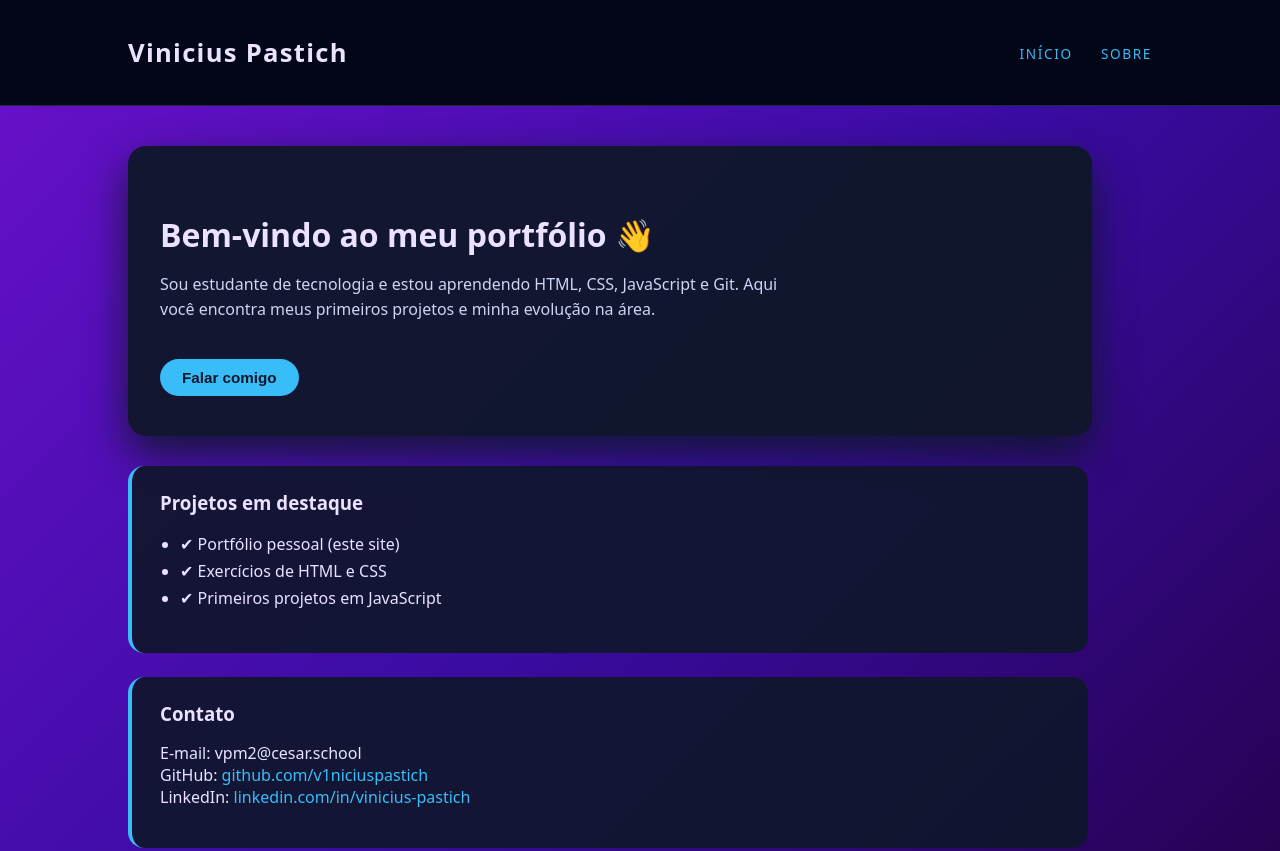
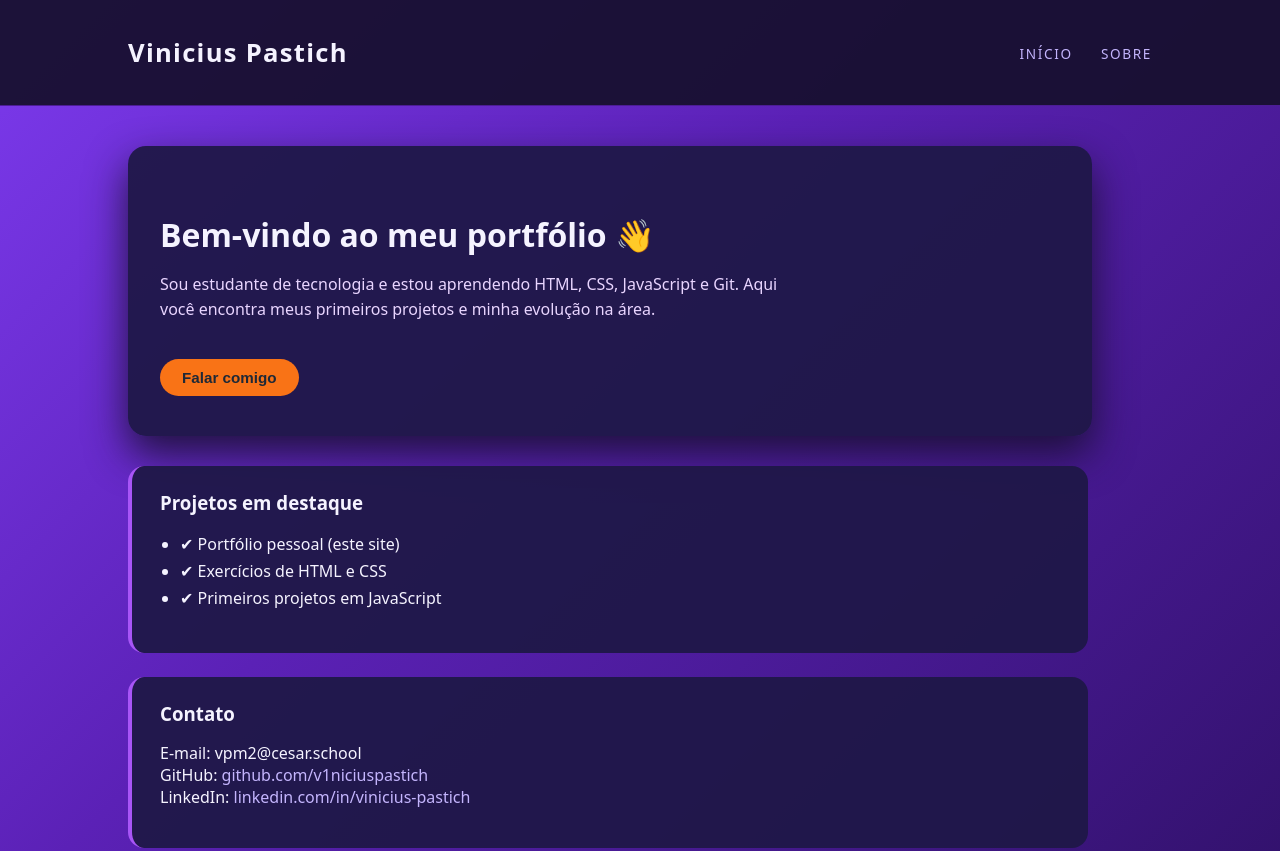
Before and after one commit to v1niciuspastich/portifolio-, a plain HTML site: page index.html in a window 1280 px wide. Shown: the top 851 px of the page. Drawn offline with Linux system fonts and the light colour scheme.

Commit message:
Update style.css

```diff
--- a/style.css
+++ b/style.css
@@ -1,13 +1,12 @@
+/* Estilo geral */
 body {
     margin: 0;
     font-family: system-ui, -apple-system, BlinkMacSystemFont, "Segoe UI", sans-serif;
 
-    /* Fundo roxo com gradiente */
-    background: linear-gradient(135deg, #6a11cb 0%, #3a0ca3 50%, #240046 100%);
-
-    color: #eae2ff;
+    /* Fundo ROXO bem forte */
+    background: linear-gradient(135deg, #7c3aed 0%, #5b21b6 40%, #2e1065 100%);
+    color: #f5f3ff;
 }
-
 
 /* Cabeçalho */
 header {
@@ -15,8 +14,8 @@ header {
     justify-content: space-between;
     align-items: center;
     padding: 18px 10%;
-    background: #020617;
-    border-bottom: 1px solid #1f2937;
+    background: rgba(24, 16, 48, 0.95);
+    border-bottom: 1px solid #4c1d95;
     position: sticky;
     top: 0;
     z-index: 10;
@@ -29,7 +28,7 @@ header h1 {
 }
 
 nav a {
-    color: #38bdf8;
+    color: #c4b5fd;
     text-decoration: none;
     margin-left: 24px;
     text-transform: uppercase;
@@ -53,8 +52,8 @@ main {
     justify-content: flex-start;
     padding: 40px 32px;
     border-radius: 18px;
-    background: rgba(15, 23, 42, 0.95);
-    box-shadow: 0 18px 40px rgba(15, 23, 42, 0.9);
+    background: rgba(31, 24, 72, 0.95);
+    box-shadow: 0 18px 40px rgba(24, 16, 48, 0.9);
     margin-bottom: 30px;
     max-width: 900px;
 }
@@ -67,7 +66,7 @@ main {
 .hero p {
     max-width: 620px;
     line-height: 1.6;
-    color: #cbd5f5;
+    color: #e9d5ff;
 }
 
 /* Botão de contato */
@@ -77,24 +76,24 @@ button#btn-contato {
     border-radius: 999px;
     border: none;
     cursor: pointer;
-    background: #38bdf8;
-    color: #0f172a;
+    background: #f97316; /* laranja pra destacar no roxo */
+    color: #1f2937;
     font-weight: 600;
     font-size: 0.95rem;
 }
 
 button#btn-contato:hover {
-    background: #0ea5e9;
+    background: #fb923c;
 }
 
 /* Seções de conteúdo */
 .secao {
-    background: rgba(15, 23, 42, 0.9);
+    background: rgba(31, 24, 72, 0.95);
     padding: 24px 28px;
     border-radius: 16px;
     margin-top: 24px;
     max-width: 900px;
-    border-left: 4px solid #38bdf8;
+    border-left: 4px solid #a855f7;
 }
 
 .secao h3, .secao h2 {
@@ -102,6 +101,7 @@ button#btn-contato:hover {
     margin-bottom: 14px;
 }
 
+/* Lista de projetos */
 .lista-projetos {
     padding-left: 20px;
     line-height: 1.7;
@@ -109,7 +109,7 @@ button#btn-contato:hover {
 
 /* Links */
 a {
-    color: #38bdf8;
+    color: #c4b5fd;
     text-decoration: none;
 }
 
@@ -122,5 +122,5 @@ footer {
     text-align: center;
     padding: 24px 0 32px;
     font-size: 0.85rem;
-    color: #9ca3af;
+    color: #e9d5ff;
 }
```
